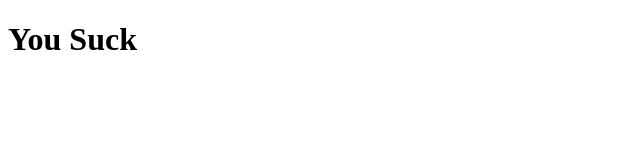
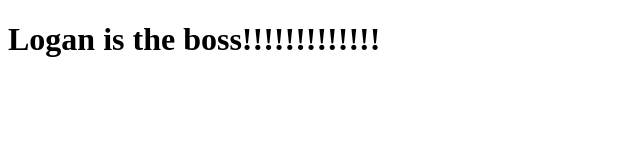
Before and after one commit to hggumich/meatloaf, a plain HTML site: page index.html in a window 1280 px wide. Shown: the whole page, without its empty margins (0-640 px from the left). Drawn offline with Linux system fonts and the light colour scheme.

Commit message:
Add files via upload

```diff
--- a/index.html
+++ b/index.html
@@ -9,7 +9,7 @@
 </head>
 
 <body>
-    <h1>You Suck</h1>
+    <h1>Logan is the boss!!!!!!!!!!!!!</h1>
 </body>
 
 </html>
```
